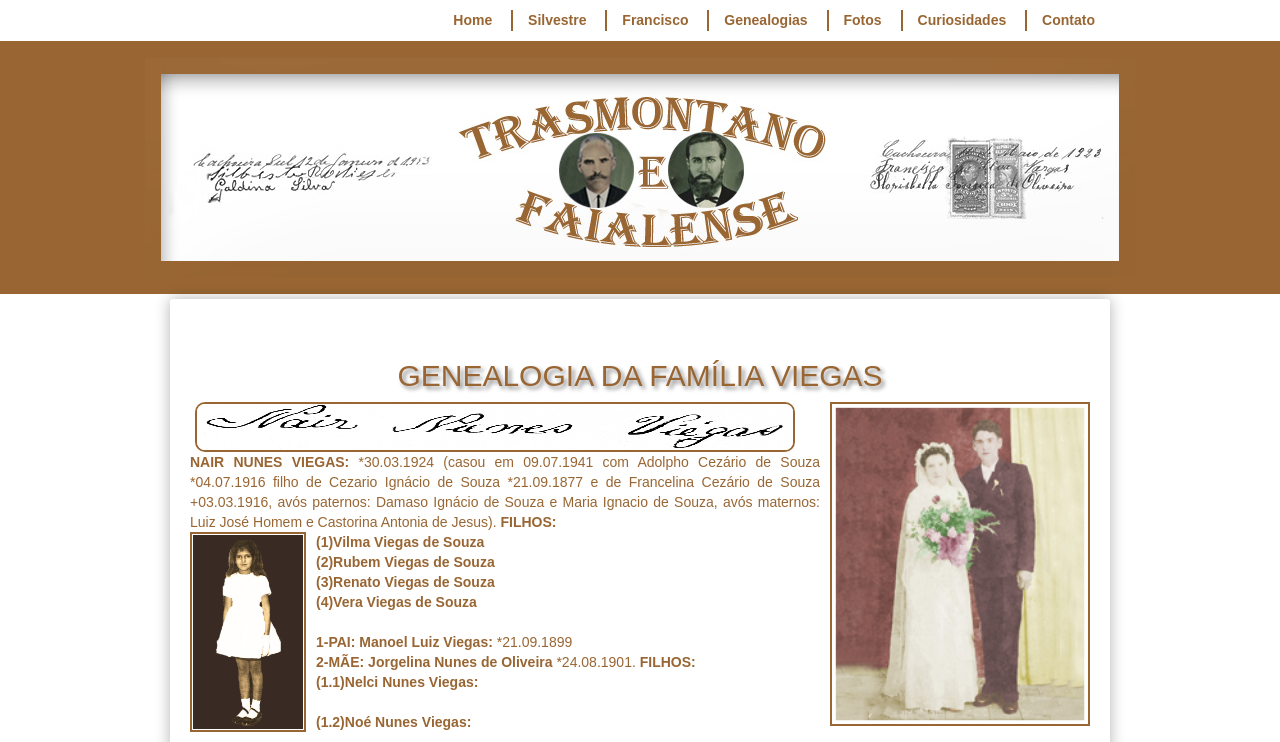
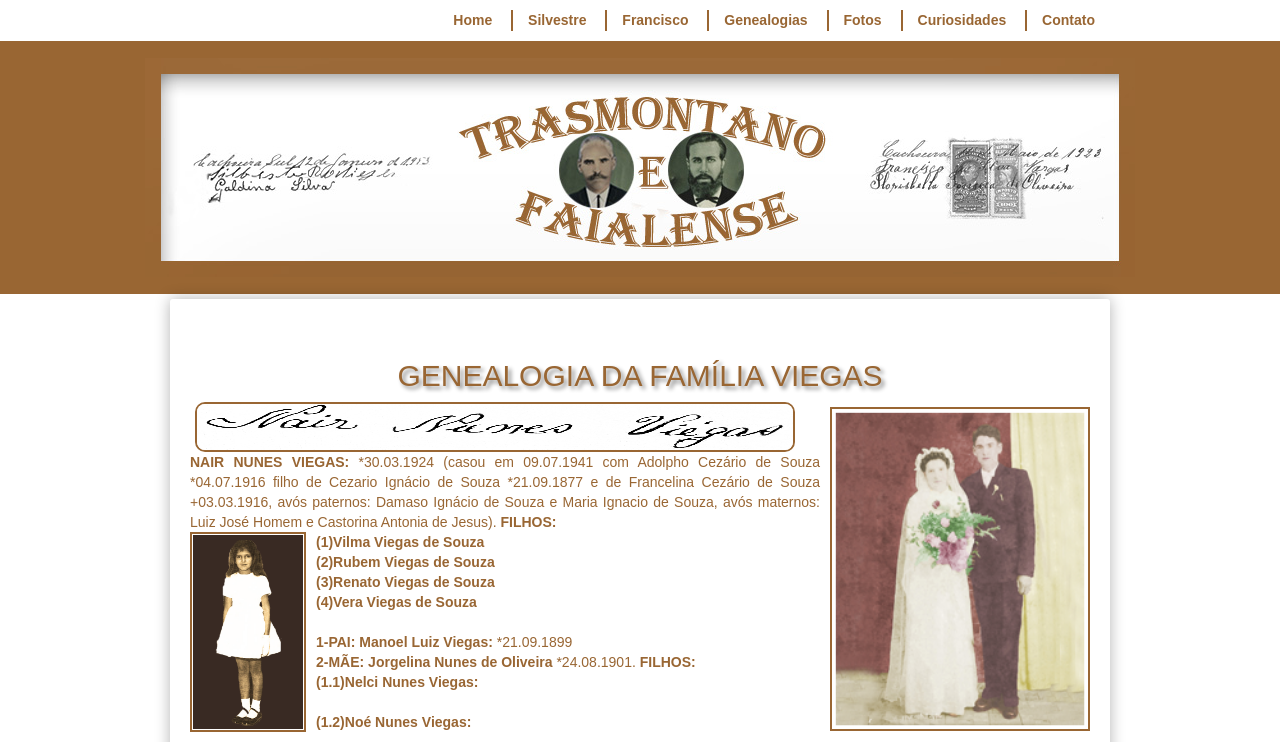
Before and after one commit to claudiovargas1955/claudiovargas1955.github.io, a Jekyll site: the page built from _pages/genealogia-da-familia-viegas.html, in a window 1280 px wide. Shown: the top 742 px of the page. Built offline with Jekyll 4.4.1, drawn with Linux system fonts in a browser that asks for light colours; some web fonts are replaced; grey boxes are pictures that could not be loaded.

Commit message:
Update genealogia-da-familia-viegas.html

```diff
--- a/_pages/genealogia-da-familia-viegas.html
+++ b/_pages/genealogia-da-familia-viegas.html
@@ -34,7 +34,8 @@
 
   .dir{border:#996633 solid 2px;
         margin-left:10px;
-        margin-botton:5p;
+        margin-botton:5px;
+        margin-top: 5px;
       }
 
   .esq1{margin-right:5px;
@@ -71,7 +72,7 @@
 <b>(1.1)Nelci Nunes Viegas:</b><br><br/>
 
 <b>(1.2)Noé Nunes Viegas:</b><br/><br>
-<p><img class="dir" style="float:right"; width="140px padding-botton:1px"; src="/images/Nair Viegas.png" title="Nair Viegas";/> <br>
+<p><img class="dir" style="float:right"; width="160px padding-botton:1px"; src="/images/Nair Viegas.png" title="Nair Viegas";/> <br>
 <b>(1.3)Nair Nunes Viegas:</b> *30.03.1924 (casou em 09.07.1941 com Adolpho Cezario de Souza *04.07.1916, nat. de S.A.P, filho de Cezario
 Ignacio de Souza *21.09.1877 e Francelina Cezario de Souza +03.03.1916 , avós paternos: Damaso Ignacio de Souza e Maria Ignacia de Souza
 e avós maternos: Luiz José Homem e Castorina Antonia de Jesus).<br/><br>
```
